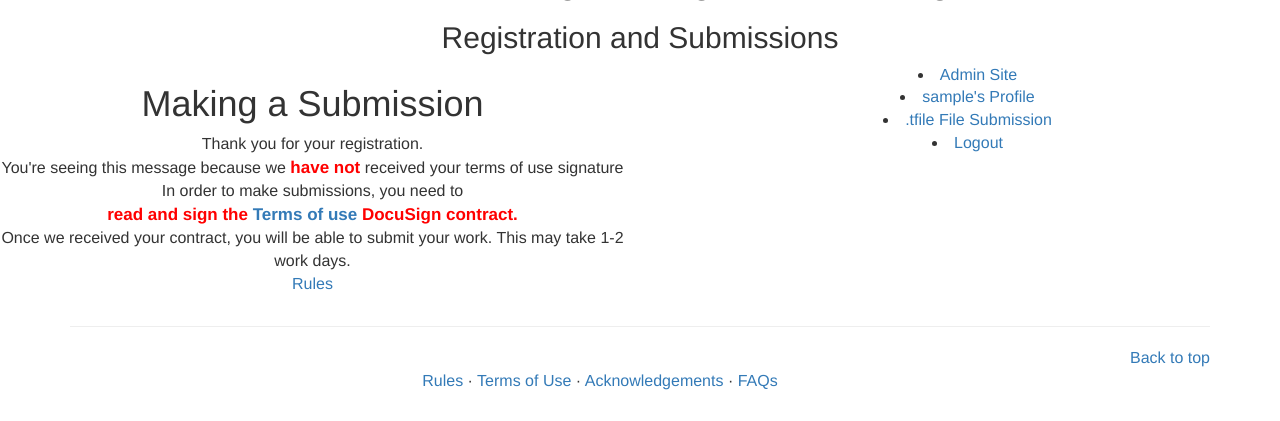
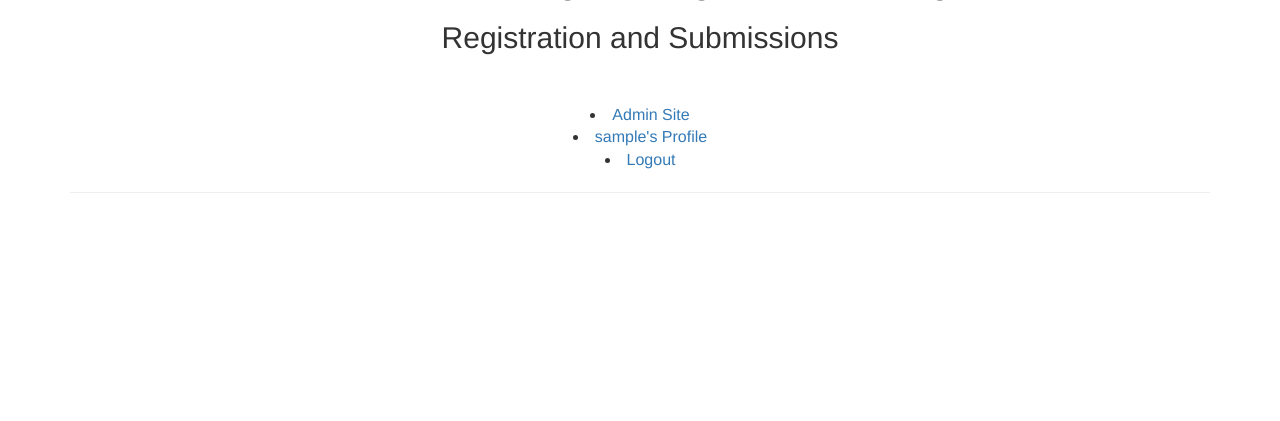
Before and after one commit to matthew-ardi/LPIRC_2018_Track1_Submission, a Django app: template app/templates/app/index.html in a window 1280 px wide. Shown: the part 379-800 px from the top of the page. Run offline with Django 3.2, Linux system fonts and the light colour scheme; the template is opened without the code that fills it, so the values that code supplies are empty; the visitor is signed in with stand-in values (Sample User, id 1); some libraries are stand-ins or nearby versions.

Commit message:
bofu changes

```diff
--- a/app/templates/app/index.html
+++ b/app/templates/app/index.html
@@ -16,47 +16,67 @@
         <h2>Registration and Submissions</h2>
     </div>
 </div>
-<div class="cover-container">
-    <div class="row">
-<div style="width: 50%; float:left">
-    <div class="d-md-flex flex-items-center gutter-md-spacious">
+<div class="cover-container" align="center">
+    <div class="row" align="center">
+<!--
+<div style="width: 50%; float:left" align="center">
+-->
+    <div class="d-md-flexæ÷  flex-items-center gutter-md-spacious">
         <div class="text-center">
-
+	    <br><br>
             <div class="text-center" >
             {% if user.is_authenticated %}
-                <h1>Making a Submission</h1>
                 {% if user.registeruser.contract_signed == False %}
-                <p>Thank you for your registration. <br>
-                    You're seeing this message because we <b style="color:red">have not</b> received your terms of use signature<br>
-                    In order to make submissions, you need to<br>
-                    <b style="color:red">read and sign the <a href="https://na2.docusign.net/Member/PowerFormSigning.aspx?PowerFormId=7f3e4ce4-0a5e-4707-b9b1-3b87ae892356">Terms of use</a> DocuSign contract.</b><br>
-                    Once we received your contract, you will be able to submit your work. This may take 1-2 work days.
-                    <br><a href="/rules/">Rules</a>
+		{% if user.is_staff != True %}
+		<h3><b style="color:red">You have not done the registration yet</b></h3>
+		<h4>
+                <p>Thank you for your registration. There is one more step. <br>
+		    Please <b style="color:black"> read and sign <a href="https://na2.docusign.net/Member/PowerFormSigning.aspx?PowerFormId=7f3e4ce4-0a5e-4707-b9b1-3b87ae892356">the terms of use signature</a> DocuSign contract</b>
+                    to finish the registration. <br>
+                    Once we received your contract, we will activate your account. This may take 1-2 working days.
+		    <br><br><a href="/logout/">Logout</a>
                 </p>
-
+		</h4>
+		{% endif %}
                 {% else %}
-                    <p><a href="/simple_upload/">.tfile File Submission</a>
-                    <br><a href="/rules/">Rules</a></p>
+		    <h2>Welcome to the submission site</h2>
+		    <h4><br><a href="/rules/"><li>Track 1 submission guide</li></a><br>
+                    <a href="/simple_upload/"><li>.tfile File Submission</li></a></h4>
                 {% endif %}
             {% else %}
+<!--
                 <h1>Making a Submission</h1>
                 <p>Please register for your group to make submissions
                 <br><a href="/rules/">rules</a></p>
+-->
             {% endif %}
             </div>
         </div>
     </div>
+<!--
 </div>
+-->
 <div class="container" style="width: 50%; float:right">
     {% if user.is_authenticated %}
         {% if user.is_staff %}
+</div>
+	<div align="center">
             <li id="adminSite"><a href="/admin/">Admin Site</a></li>
+	    <li id="someprofile"><a href="/profile/">{{request.user.username}}'s Profile </a></li>
+	    <li><a href="/logout/">Logout</a></li>
+	</div>
         {% endif %}
-        <li id="someprofile"><a href="/profile/">{{request.user.username}}'s Profile </a></li>
-        <li><a href="/simple_upload/">.tfile File Submission</a></li>
+	    {% if user.registeruser.contract_signed == True %}
+</div>
+        <div align="center">
+	<h4>
+        <li id="someprofile"><a href="/profile/">{{request.user.username}}'s Profile </a></li><br>
         <li><a href="/logout/">Logout</a></li>
+	</h4>
+	    {% endif %}
     {% else %}
-    <div>
+</div>
+    <div align="center">
         <p>
             <a class="oauth-btn btn btn-github " id="github_login"
                href="{% url 'social:begin' 'github' %}">
@@ -77,7 +97,7 @@
         </p>
         {% endfor %}
     </div>
-    <div>
+    <div align="center">
         <button type="submit" class="btn">Sign in</button>
         {% if form.non_field_errors %}
         <ul class='form-errors'>
@@ -192,8 +212,6 @@
 <div class="container">
     <hr class="divide-divider">
     <footer>
-        <p class="pull-right hidden-xs"><a href="#">Back to top</a></p>
-        <p><br><a href="/rules/">Rules</a>   ·   <a href="/terms/">Terms of Use</a>   ·   <a href="/ack/">Acknowledgements</a>   ·   <a href="/faqs/">FAQs</a></p>
     </footer>
 </div>
 
--- a/app/templates/app/rules.html
+++ b/app/templates/app/rules.html
@@ -93,7 +93,7 @@
 <p style="line-height: 1.2; margin-top: 0pt; margin-bottom: 0pt;"><span style="font-size: 11pt; font-family: Arial; color: #000000; background-color: transparent; font-weight: 400; font-variant: normal; text-decoration: none; vertical-align: baseline; white-space: pre-wrap;">Submission closed</span></p>
 </td>
 <td style="vertical-align: top; padding: 5pt 5pt 5pt 5pt; border: solid #000000 1pt;">
-<p style="line-height: 1.2; margin-top: 0pt; margin-bottom: 0pt;"><span style="font-size: 11pt; font-family: Arial; color: #000000; background-color: transparent; font-weight: 400; font-variant: normal; text-decoration: none; vertical-align: baseline; white-space: pre-wrap;">June 15 2018</span></p>
+<p style="line-height: 1.2; margin-top: 0pt; margin-bottom: 0pt;"><span style="font-size: 11pt; font-family: Arial; color: #000000; background-color: transparent; font-weight: 400; font-variant: normal; text-decoration: none; vertical-align: baseline; white-space: pre-wrap;">June 10th 2018</span></p>
 </td>
 </tr>
 <tr style="height: 0pt;">
```
Also changed, not shown: app/templates/app/register.html (+4 -4 lines), app/views.py (+22 -1 lines).
